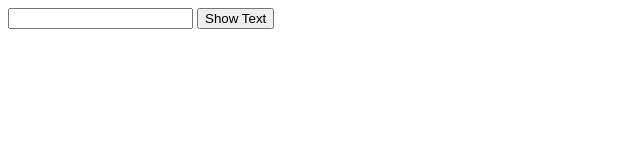
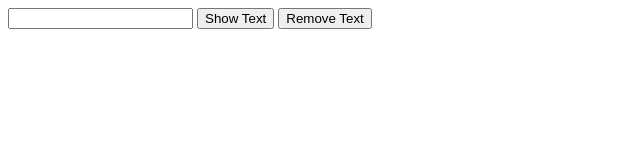
Before and after one commit to Vinsogoodatcoding/input-text, a plain HTML site: page index.html in a window 1280 px wide. Shown: the whole page, without its empty margins (0-640 px from the left). Drawn offline with Linux system fonts and the light colour scheme.

Commit message:
Update index.html

```diff
--- a/index.html
+++ b/index.html
@@ -42,5 +42,6 @@ function removetext() {
 --->
   <input id="usertext">
   <button onclick="showtext()">Show Text</button>
+  <button onclick="removetext()">Remove Text</button>
 </body>
 </html>
```
